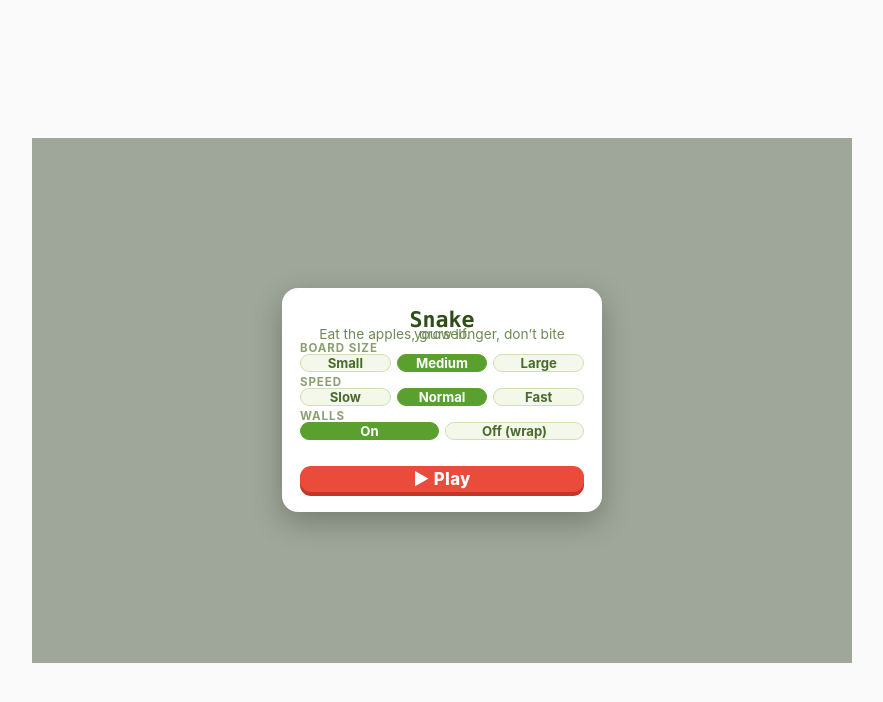
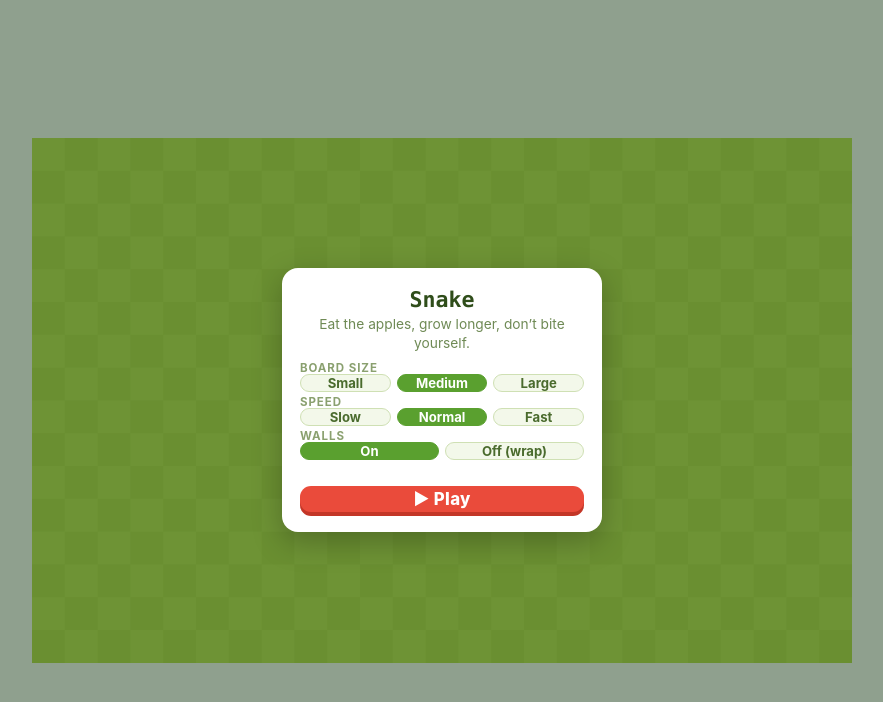
Before and after one commit to yennerrodriguez-jpg/googlesnake, a plain HTML site: page index.html in a window 1280 px wide. Shown: the whole page, without its empty margins (198-1081 px from the left). Drawn offline with Linux system fonts and the light colour scheme.

Commit message:
Enhance layout and add id to game board
Updated styles for better layout and background color. Added id to the game board for functionality.

```diff
--- a/index.html
+++ b/index.html
@@ -5,12 +5,24 @@
     <title>Snake Game Offline</title>
     <link rel="stylesheet" href="style.css">
     <style>
-        body { display: flex; justify-content: center; align-items: center; height: 100vh; margin: 0; background: #fafafa; }
+        /* Center game and fix background */
+        body {
+            display: flex;
+            justify-content: center;
+            align-items: center;
+            min-height: 100vh;
+            margin: 0;
+            background: #8fa08e; /* Match the green background from your screenshot */
+        }
+        /* Fix the overlapping text from your screenshot */
+        .gs-sub { line-height: 1.4; margin-bottom: 20px; }
+        .gs-menu h3 { margin-top: 0; }
     </style>
 </head>
 <body>
 
-    <div class="gs-board">
+    <!-- ADDED id="gsnake" HERE - THIS IS THE CRITICAL FIX -->
+    <div class="gs-board" id="gsnake">
         <canvas class="gs-canvas" width="820" height="525" aria-label="Snake game board"></canvas>
         <div class="gs-overlay">
             <div class="gs-menu">
@@ -21,7 +33,6 @@
                     <p data-gs-text="">Pick your settings and play.</p>
                 </div>
 
-                <!-- Board Size -->
                 <div class="gs-group"><span>Board size</span>
                     <div class="gs-opts">
                         <button class="gs-opt" type="button" data-size="19x12">Small</button>
@@ -30,7 +41,6 @@
                     </div>
                 </div>
 
-                <!-- Speed Setting (REQUIRED FOR SCRIPT) -->
                 <div class="gs-group"><span>Speed</span>
                     <div class="gs-opts">
                         <button class="gs-opt" type="button" data-speed="180">Slow</button>
@@ -39,7 +49,6 @@
                     </div>
                 </div>
 
-                <!-- Walls Setting (REQUIRED FOR SCRIPT) -->
                 <div class="gs-group"><span>Walls</span>
                     <div class="gs-opts">
                         <button class="gs-opt gs-sel" type="button" data-walls="on">On</button>
@@ -52,7 +61,6 @@
         </div>
     </div>
 
-    <!-- Scripts MUST be in this order -->
     <script src="main.js"></script>
     <script src="google-snake.js"></script>
 </body>
```
